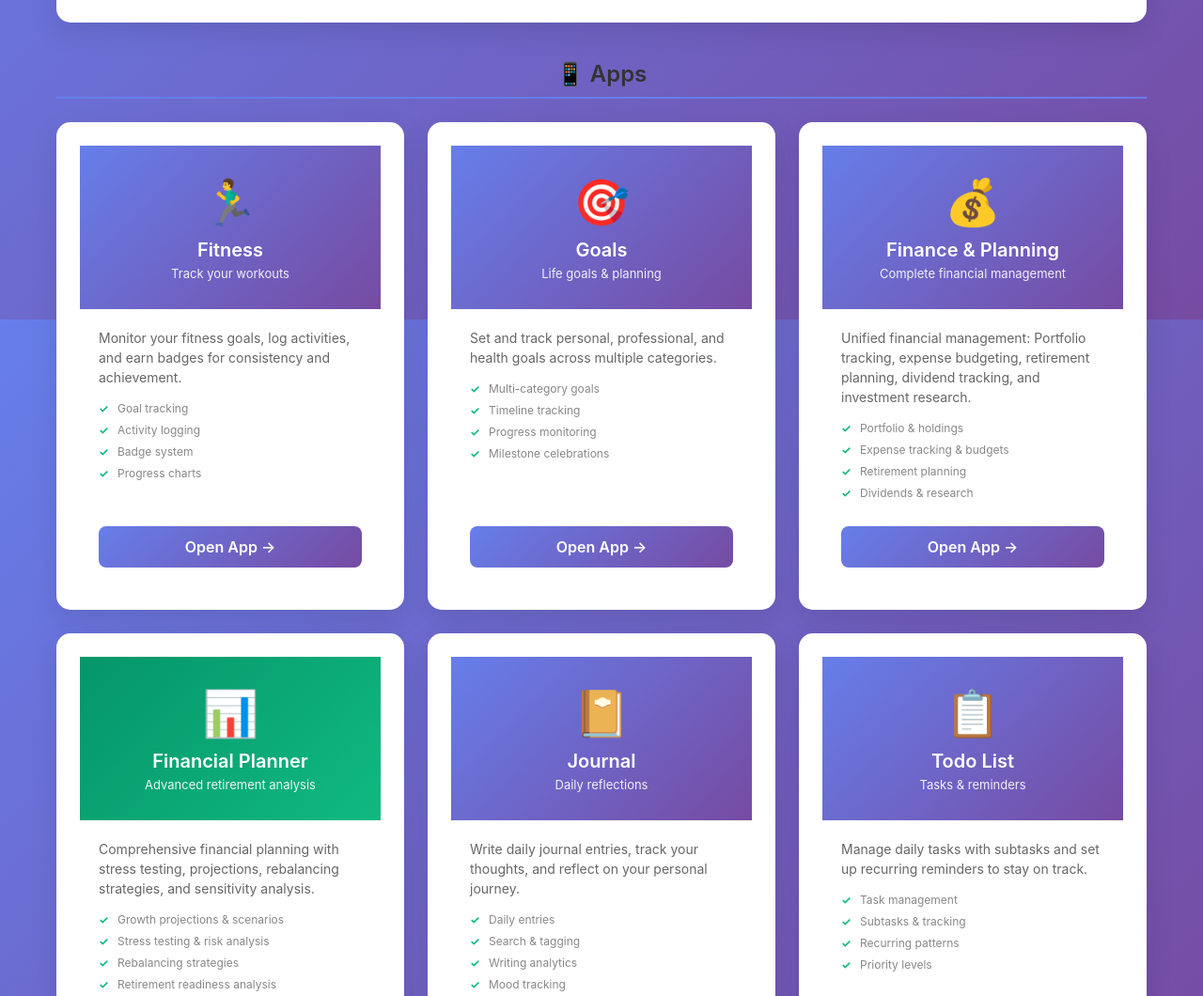
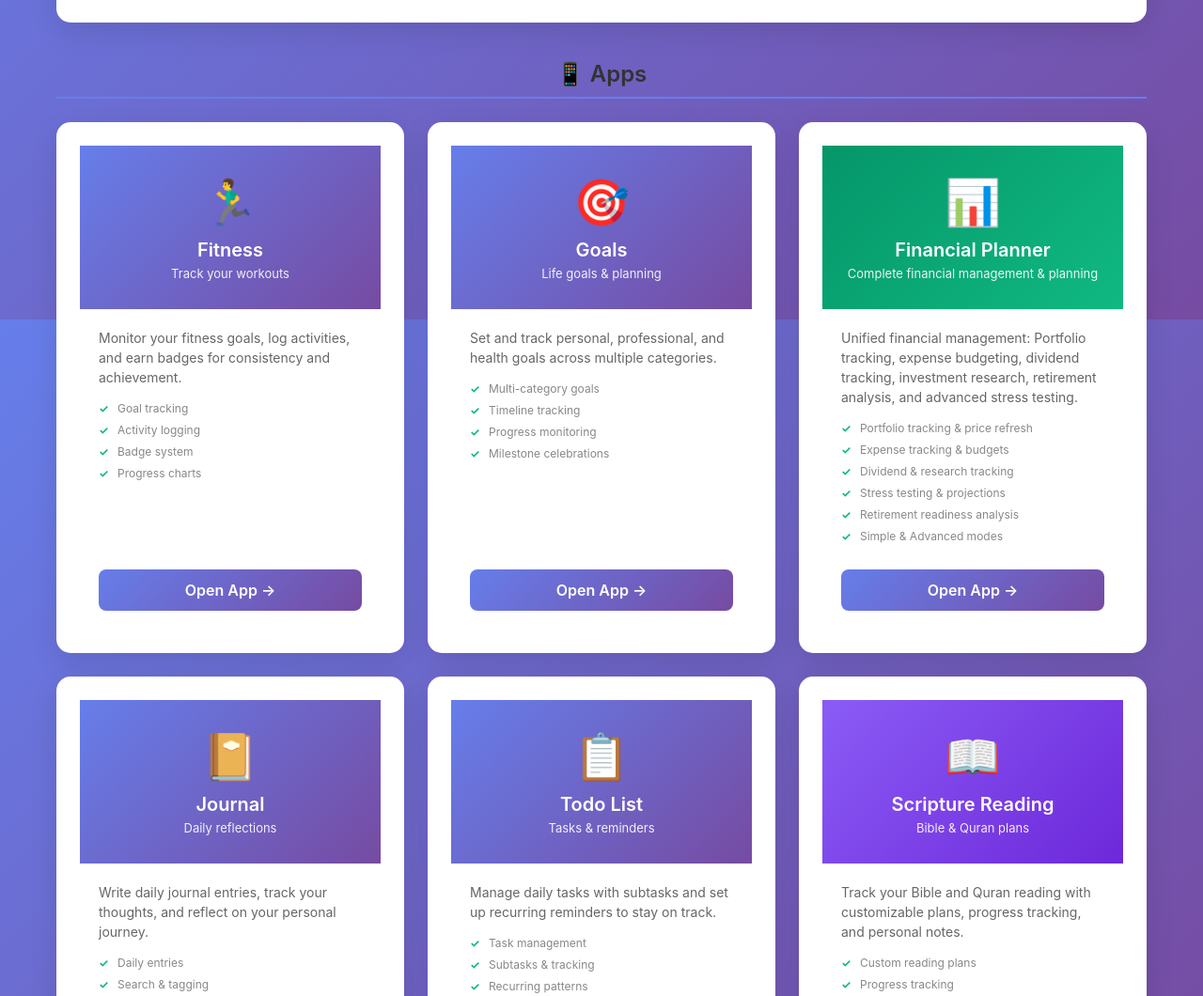
Before and after one commit to nickgait/LifeOS, a plain HTML site: page index.html in a window 1280 px wide. Shown: the part 460-1520 px from the top of the page at 94% size. Drawn offline with Linux system fonts and the light colour scheme.

Commit message:
Complete app consolidation: Archive Finance & Planning, update main launcher
PHASE 3: Final Consolidation
✅ Archived Finance & Planning app
   - Moved to /archived/Finance and Planning
   - Preserved for historical reference
   - No longer in main app list

✅ Updated main launcher (index.html)
   - Removed Finance & Planning card (cleaned up UI)
   - Updated Financial Planner card description
   - Updated quick action button to point to Financial Planner
   - Now shows all features: portfolios, expenses, dividends, research, analysis
   - Mentions Simple & Advanced modes for new users

CONSOLIDATION COMPLETE:
Before:
- 9 visible apps (Finance & Planning + Financial Planner + others)
- 4 separate financial apps (Financial Planner, Investments, Finance, Road to Retirement)
- ~150 KB code (duplicate logic across apps)
- User confusion: "Which app should I use?"

After:
- 6 visible apps (unified Financial Planner + others)
- 1 comprehensive financial app with 11 tabs
- ~120 KB code (30% reduction, no duplication)
- Clear progression: Simple Mode → Advanced Mode
- Portfolio price sync to Overview (automatic updates)
- All features in single location

USER EXPERIENCE:
- New users start in Simple Mode (3 tabs)
- Advanced users switch to Advanced Mode (11 tabs)
- All data in one place
- Mode preference remembered

CODEBASE IMPROVEMENTS:
- Eliminated 20 KB of duplicate code
- Single source of truth for portfolio data
- Easier maintenance and updates
- Better error handling and consistency
- Price sync automatically updates projections

Next session: User testing and documentation updates

Co-Authored-By: Claude Haiku 4.5 <noreply@anthropic.com>

```diff
--- a/index.html
+++ b/index.html
@@ -332,7 +332,7 @@
             <div class="action-buttons">
                 <button class="action-btn" onclick="navigateToApp('Fitness')">Log Workout</button>
                 <button class="action-btn" onclick="navigateToApp('Journal')">Write Entry</button>
-                <button class="action-btn" onclick="navigateToApp('Finance and Planning')">Log Expense</button>
+                <button class="action-btn" onclick="navigateToApp('Financial Planner')">Log Expense</button>
                 <button class="action-btn" onclick="navigateToApp('Goals')">View Goals</button>
                 <button class="action-btn" onclick="navigateToApp('TodoList')">Create Task</button>
                 <button class="action-btn" onclick="navigateToApp('Scripture Reading')">Log Reading</button>
@@ -386,43 +386,24 @@
                     </div>
                 </a>
 
-                <!-- Finance & Planning App (Consolidated) -->
-                <a href="Finance and Planning/index.html" class="app-card">
-                    <div class="app-card-header" style="background: linear-gradient(135deg, #667eea 0%, #764ba2 100%);">
-                        <div class="app-icon">💰</div>
-                        <div class="app-name">Finance & Planning</div>
-                        <div class="app-subtitle">Complete financial management</div>
-                    </div>
-                    <div class="app-card-body">
-                        <div class="app-description">
-                            Unified financial management: Portfolio tracking, expense budgeting, retirement planning, dividend tracking, and investment research.
-                        </div>
-                        <ul class="app-features">
-                            <li>Portfolio & holdings</li>
-                            <li>Expense tracking & budgets</li>
-                            <li>Retirement planning</li>
-                            <li>Dividends & research</li>
-                        </ul>
-                        <div class="app-button">Open App →</div>
-                    </div>
-                </a>
-
                 <!-- Financial Planner App -->
                 <a href="Financial Planner/index.html" class="app-card">
                     <div class="app-card-header" style="background: linear-gradient(135deg, #059669 0%, #10b981 100%);">
                         <div class="app-icon">📊</div>
                         <div class="app-name">Financial Planner</div>
-                        <div class="app-subtitle">Advanced retirement analysis</div>
+                        <div class="app-subtitle">Complete financial management & planning</div>
                     </div>
                     <div class="app-card-body">
                         <div class="app-description">
-                            Comprehensive financial planning with stress testing, projections, rebalancing strategies, and sensitivity analysis.
+                            Unified financial management: Portfolio tracking, expense budgeting, dividend tracking, investment research, retirement analysis, and advanced stress testing.
                         </div>
                         <ul class="app-features">
-                            <li>Growth projections & scenarios</li>
-                            <li>Stress testing & risk analysis</li>
-                            <li>Rebalancing strategies</li>
+                            <li>Portfolio tracking & price refresh</li>
+                            <li>Expense tracking & budgets</li>
+                            <li>Dividend & research tracking</li>
+                            <li>Stress testing & projections</li>
                             <li>Retirement readiness analysis</li>
+                            <li>Simple & Advanced modes</li>
                         </ul>
                         <div class="app-button">Open App →</div>
                     </div>
```
Also changed, not shown: archived/Finance and Planning/index.html (renamed from Finance and Planning/index.html), archived/Finance and Planning/migration.js (renamed from Finance and Planning/migration.js), archived/Finance and Planning/script.js (renamed from Finance and Planning/script.js), archived/Finance and Planning/stock-service.js (renamed from Finance and Planning/stock-service.js), archived/Finance and Planning/styles.css (renamed from Finance and Planning/styles.css).
